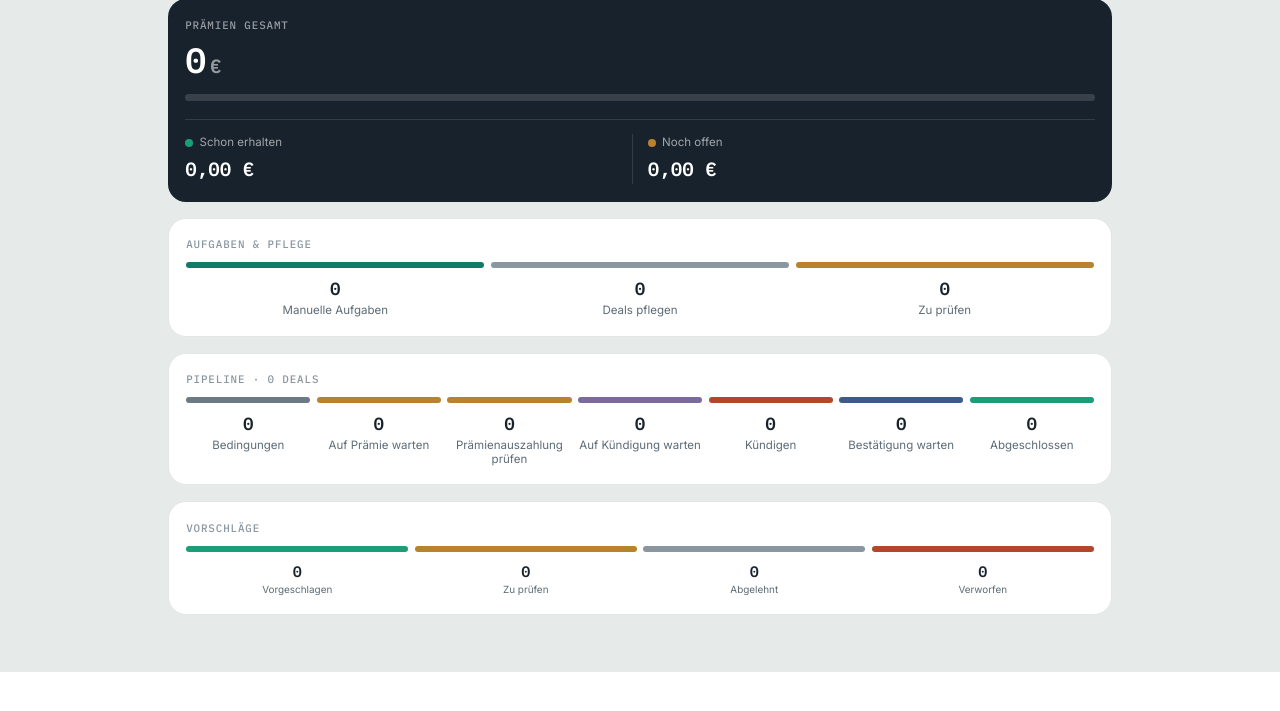
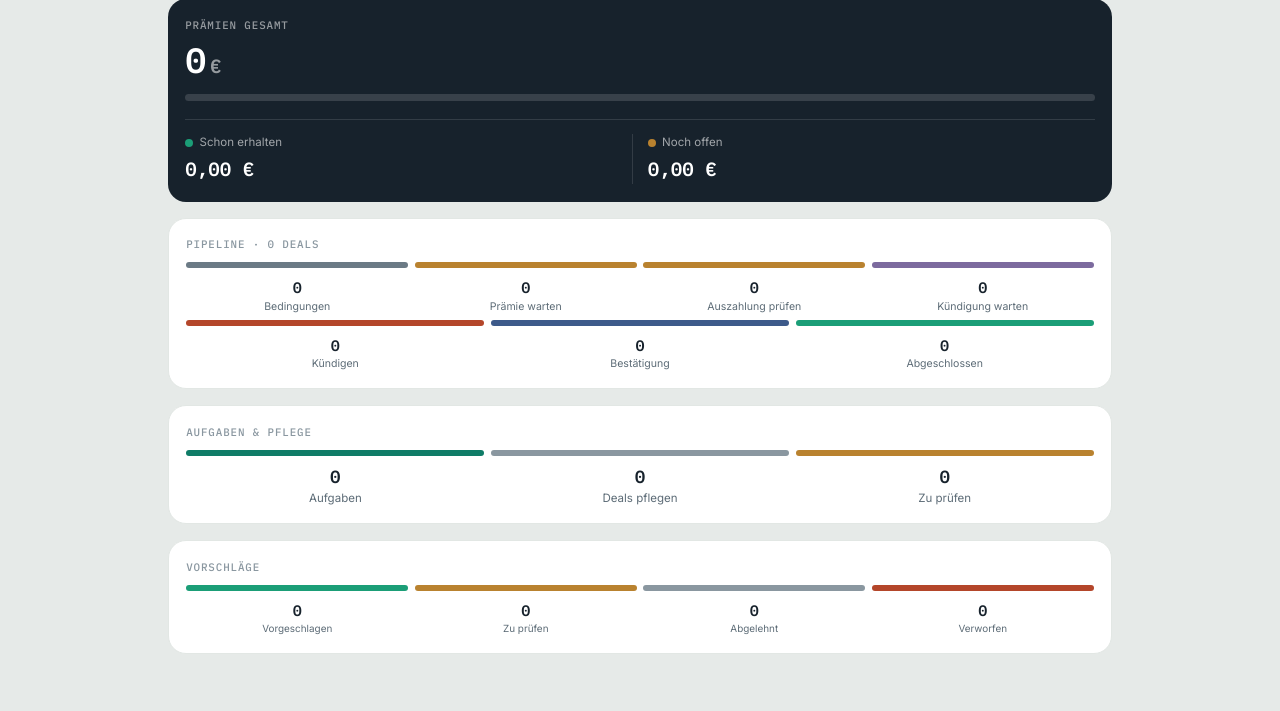
Before and after one commit to lolap92/praemien-tracker, a FastAPI app: page /overview in a window 1280 px wide. Shown: the part 176-887 px from the top of the page. Before the commit the page ends 848 px from the top, so only its background shows below. Run offline with FastAPI, Linux system fonts and the light colour scheme.

Commit message:
Übersicht auf dem Handy ohne Scrollen: kompaktere Kacheln, kürzere Labels
Kompaktere Abstände auf schmalen Bildschirmen, Pipeline-Kachel in 4 statt 3
Spalten (2 statt 3 Zeilen) mit gekürzten Labels nur in dieser Kachel, "Aufgaben
& Pflege" mit kürzerem Label einzeilig statt zweizeilig, und Pipeline/Aufgaben
& Pflege in der Reihenfolge getauscht. Alle vier Kacheln der Übersicht passen
damit auf gängigen Handygrößen ohne Scrollen auf den Bildschirm.

- Version erhöht auf 2.49.9
- CHANGELOG.md aktualisiert mit Release-Notes

Co-Authored-By: Claude Sonnet 5 <noreply@anthropic.com>

```diff
--- a/praemien_tracker/app/praemien_tracker/static/css/style.css
+++ b/praemien_tracker/app/praemien_tracker/static/css/style.css
@@ -445,6 +445,23 @@ main {
   text-overflow: ellipsis;
 }
 
+/* Pipeline-Kachel (7 Segmente): feste 4-Spalten statt frei umbrechender
+   90px-Kacheln - sonst passen nur 3 pro Zeile (3 Zeilen zu je 3/3/1). Mit 4
+   Spalten sind es 2 Zeilen (4/3), analog zu .pipe-4 bei Vorschläge mit
+   einzeiligen, abgeschnittenen Labels statt Umbruch auf 2 Zeilen. */
+.pipe.pipe-7 .seg {
+  flex: 1 1 21%;
+  min-width: 0;
+}
+
+.pipe.pipe-7 .seg .cnt {
+  font-size: 0.95rem;
+}
+
+.pipe.pipe-7 .seg .nm {
+  font-size: 0.66rem;
+}
+
 .pipe .seg .nm {
   font-size: 0.72rem;
   color: var(--ink-soft);
@@ -2496,3 +2513,37 @@ dialog.vk-dialog h3 {
   width: 100%;
   padding-left: 1.4rem;
 }
+
+/* ---------- Übersicht: kompaktere Abstände auf dem Handy ----------
+   Ziel: die vier Kacheln (Prämien gesamt, Aufgaben & Pflege, Pipeline,
+   Vorschläge) passen auf einem Handy-Bildschirm ohne Scrollen übereinander -
+   nur Innenabstände/Schriftgrößen verkleinert, keine Inhalte entfernt. */
+@media (max-width: 600px) {
+  main {
+    padding: 0.75rem 1rem;
+  }
+  .card {
+    padding: 0.8rem 1rem;
+    margin-bottom: 0.6rem;
+  }
+  .hero .total {
+    font-size: 1.7rem;
+  }
+  .hero .progress {
+    margin-top: 0.6rem;
+  }
+  .hero .split {
+    margin-top: 0.7rem;
+    padding-top: 0.6rem;
+  }
+  .card-label,
+  .sec-t {
+    margin-bottom: 0.4rem;
+  }
+  .pipe {
+    gap: 0.3rem;
+  }
+  .pipe .seg .bar {
+    margin-bottom: 0.3rem;
+  }
+}
--- a/praemien_tracker/app/praemien_tracker/templates/overview.html
+++ b/praemien_tracker/app/praemien_tracker/templates/overview.html
@@ -21,35 +21,25 @@
 </div>
 
 <div class="card">
-  <div class="card-label">Aufgaben &amp; Pflege</div>
-  <div class="pipe">
-    <a class="seg" href="todos?tab=manuell">
-      <div class="bar pipe-bar-manuell"></div>
-      <div class="cnt">{{ anzahl_manuelle_aufgaben }}</div>
-      <div class="nm">Manuelle Aufgaben</div>
-    </a>
-    <a class="seg" href="todos?tab=pflegen">
-      <div class="bar pipe-bar-pflegen"></div>
-      <div class="cnt">{{ anzahl_deal_pflegen }}</div>
-      <div class="nm">Deals pflegen</div>
-    </a>
-    <a class="seg" href="todos?tab=pruefen">
-      <div class="bar pipe-bar-pruefen"></div>
-      <div class="cnt">{{ anzahl_zu_pruefen }}</div>
-      <div class="nm">Zu prüfen</div>
-    </a>
-  </div>
-</div>
-
-<div class="card">
   <div class="card-label">Pipeline · {{ anzahl_deals }} Deals</div>
-  <div class="pipe">
+  <div class="pipe pipe-7">
     {% set status_to_tab = {
       'bedingungen': 'bedingungen',
       'praemie_warten': 'praemie',
       'praemie_pruefen': 'praemie_pruefen',
       'kuendigen': 'kuendigen',
       'bestaetigung_warten': 'bestaetigung'
+    } %}
+    {# Gekürzte Labels nur für diese enge 4-Spalten-Kachel - der Rest der App
+       (Chips, Deals-Filter) nutzt weiterhin status_labels mit vollem Text. #}
+    {% set kurzlabel = {
+      'bedingungen': 'Bedingungen',
+      'praemie_warten': 'Prämie warten',
+      'praemie_pruefen': 'Auszahlung prüfen',
+      'wartet_auf_kuendigung': 'Kündigung warten',
+      'kuendigen': 'Kündigen',
+      'bestaetigung_warten': 'Bestätigung',
+      'abgeschlossen': 'Abgeschlossen'
     } %}
     {% for s in status_order %}
     {% if s == 'abgeschlossen' %}
@@ -62,9 +52,30 @@
     {% endif %}
       <div class="bar pipe-bar-{{ s }}"></div>
       <div class="cnt">{{ nach_status[s] | length }}</div>
-      <div class="nm">{{ status_labels[s] }}</div>
+      <div class="nm">{{ kurzlabel[s] }}</div>
     </a>
     {% endfor %}
+  </div>
+</div>
+
+<div class="card">
+  <div class="card-label">Aufgaben &amp; Pflege</div>
+  <div class="pipe">
+    <a class="seg" href="todos?tab=manuell">
+      <div class="bar pipe-bar-manuell"></div>
+      <div class="cnt">{{ anzahl_manuelle_aufgaben }}</div>
+      <div class="nm">Aufgaben</div>
+    </a>
+    <a class="seg" href="todos?tab=pflegen">
+      <div class="bar pipe-bar-pflegen"></div>
+      <div class="cnt">{{ anzahl_deal_pflegen }}</div>
+      <div class="nm">Deals pflegen</div>
+    </a>
+    <a class="seg" href="todos?tab=pruefen">
+      <div class="bar pipe-bar-pruefen"></div>
+      <div class="cnt">{{ anzahl_zu_pruefen }}</div>
+      <div class="nm">Zu prüfen</div>
+    </a>
   </div>
 </div>
 
--- a/praemien_tracker/config.yaml
+++ b/praemien_tracker/config.yaml
@@ -1,5 +1,5 @@
 name: "Prämien-Tracker"
-version: "2.49.8"
+version: "2.49.9"
 slug: "praemien_tracker"
 description: "Private Übersicht und Verwaltung von Bank-Prämien-Deals"
 url: "https://github.com/lolap92/praemien-tracker"
```
Also changed, not shown: praemien_tracker/app/tests/test_seiten.py (+1 -1 lines), praemien_tracker/CHANGELOG.md.
